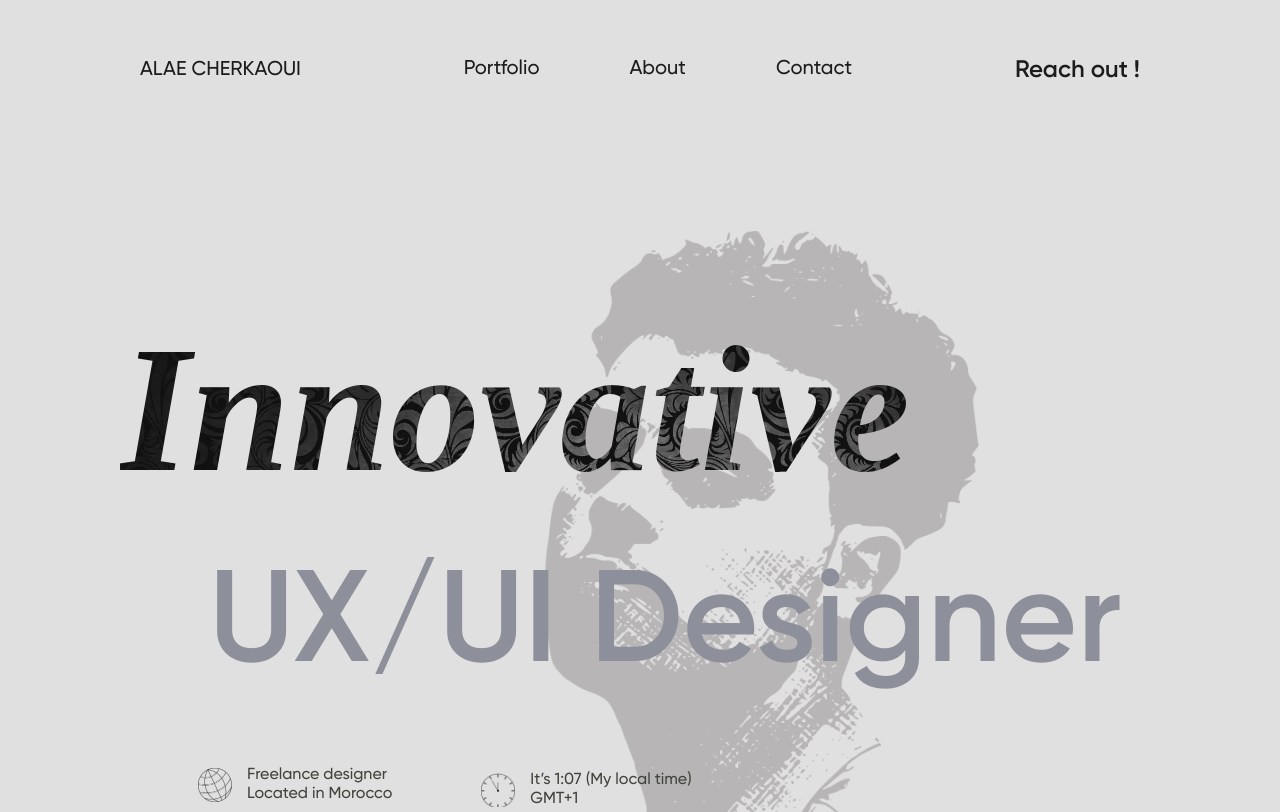
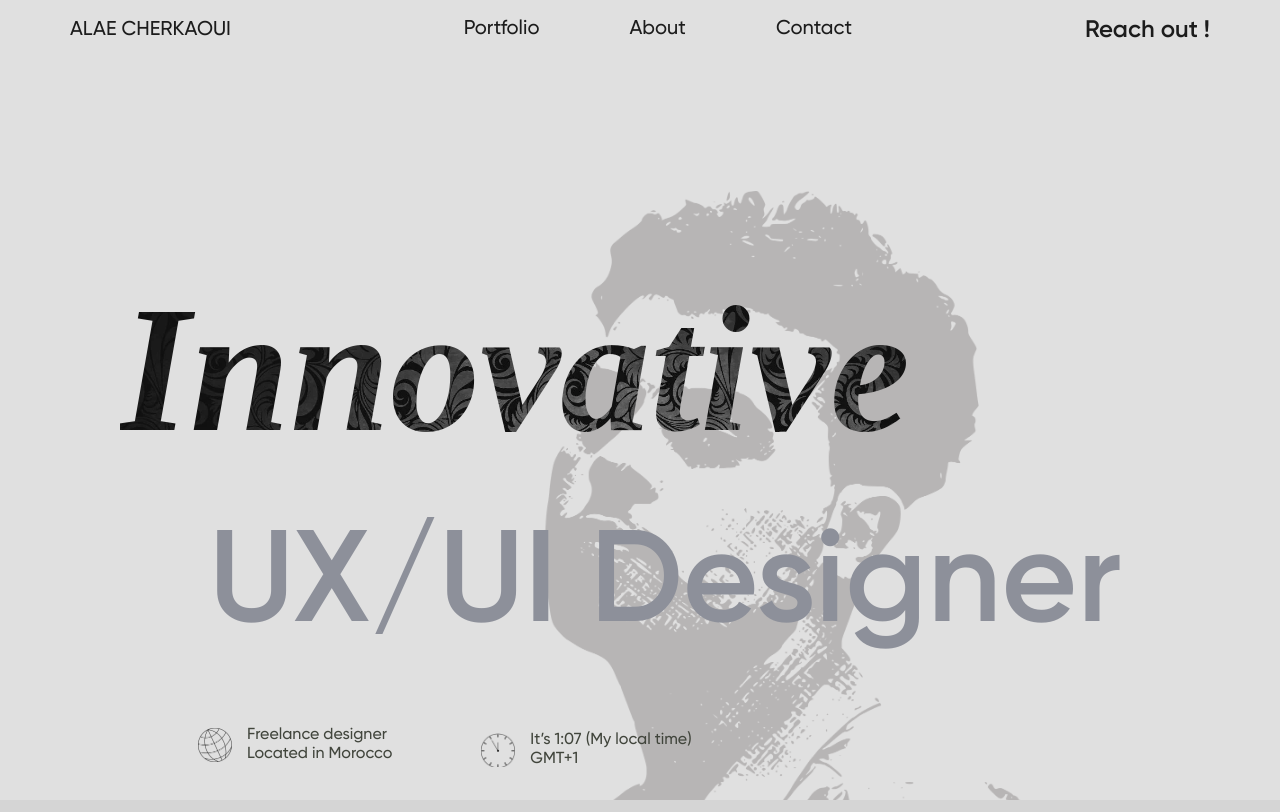
Before and after one commit to Saddam6260/ale_project, a plain HTML site: page index.html in a window 1280 px wide. Shown: the top 812 px of the page. Drawn offline with Linux system fonts and the light colour scheme; a web font is replaced by a local one.

Commit message:
complate full responsive intro section

```diff
--- a/index.html
+++ b/index.html
@@ -11,8 +11,9 @@
 </head>
 <body>
 
+    <!-- Complate 90% -->
     <!-- Main section -->
-    <section class="main-section">
+    <main>
         <header>
             <div class="container">
                 <div class="menu-wrap">
@@ -58,9 +59,10 @@
                 </div>
             </div>
         </div>
-    </section>
+    </main>
     <!-- Main section -->
 
+    <!-- Complate -->
     <!-- Introduction -->
     <section class="introduction-sec">
         <div class="intro-bg">
@@ -75,14 +77,16 @@
                         </button>
                     </div>
                 </div>
-                <!-- <div class="project-head">
-                    <h1>P<span>r</span>ojects</h1>
-                    <p>(03)</p>
-                </div> -->
             </div>
         </div>
     </section>
     <!-- Introduction -->
+
+    <!-- <div class="project-head">
+        <h1>P<span>r</span>ojects</h1>
+        <p>(03)</p>
+    </div> -->
+
 
     <!-- Projects section -->
     <section class="project-sec">
@@ -161,7 +165,7 @@
     </section>
     <!-- Projects section -->
 
-    <!-- 90% complate -->
+    <!-- Complate -->
     <!-- Contact section -->
     <section id="contact">
         <div class="container">
--- a/scss/partials/_introduction.scss
+++ b/scss/partials/_introduction.scss
@@ -9,16 +9,26 @@
 }
 
 .intro-wrap{
-    @include my(10px, 10px);
-    @include px(40px, 40px);
+    @include my(15px, 15px);
+    @include px(30px, 30px);
 
-    @include media(768px) {
+    @include media($sm) {
+        @include px(40px, 40px);
+        @include my(30px, 30px);
+    }
+    @include media($md) {
         @include px(50px, 50px);
         @include my(40px, 40px);
     }
-    @include media(1200px) {
+    @include media($lg) {
+        @include py(70px, 70px);
+        @include my(50px, 50px);
+    }
+    @include media($xl) {
         @include px(100px, 100px);
-        @include my(97px, 97px);
+    }
+    @include media(1400px) {
+        @include my(60px, 60px);
     }
     @include media(1920px) {
         @include my(18px, 18px);
@@ -29,12 +39,23 @@
     }
 
     p{
-        @include fonts(33px, 500, 40px);
+        @include fonts(23px, 500, 35px);
         color: $gray3C;
-
-        @include media(768px) {
-            font-size: 43px;
+        text-align: center;
+        @include media($xs) {
+            font-size: 25px;
+            line-height: 37px;
+        }
+        @include media($sm) {
+            font-size: 33px;
+            line-height: 45px;
+        }
+        @include media($md) {
+            font-size: 40px;
             line-height: 50px;
+        }
+        @include media($lg) {
+            text-align: start;
         }
         @include media(1200px) {
             font-size: 53px;
@@ -51,7 +72,7 @@
     @include media(768px) {
         margin-top: 50px;
     }
-    @include media(1200px) {
+    @include media($lg) {
         text-align: start;
     }
     .lbtn{
--- a/scss/partials/_main-sec.scss
+++ b/scss/partials/_main-sec.scss
@@ -1,27 +1,13 @@
-.main-section{
+main{
     background-color: $grayE0;
+    height: 100vh;
+
+    @include media($lxl) {
+        height: initial;
+    }
 }
 header{
     padding-top: 20px;
-
-    @include media($sm) {
-        padding-top: 30px;
-    }
-    @include media($md) {
-        padding-top: 40px;
-    }
-    @include media($lg) {
-        padding-top: 50px;
-    }
-    @include media($xl) {
-        padding-top: 60px;
-    }
-    @include media($xxl) {
-        padding-top: 70px;
-    }
-    @include media($mxl) {
-        padding-top: 80px;
-    }
 }
 .menu-wrap{
     display: flex;
@@ -31,20 +17,20 @@ header{
     @include my(20px, 20px);
 
     @include media($sm) {
-        @include my(30px, 30px);
+        @include my(0px, 0px);
     }
-    @include media($md) {
-        @include my(40px, 40px);
-    }
-    @include media($lg) {
-        @include my(55px, 55px);
-    }
-    @include media($xl) {
-        @include my(70px, 70px);
-    }
-    @include media(1920px) {
-        @include my(130px, 130px);
-    }
+    // @include media($md) {
+    //     @include my(40px, 40px);
+    // }
+    // @include media($lg) {
+    //     @include my(55px, 55px);
+    // }
+    // @include media($xl) {
+    //     @include my(70px, 70px);
+    // }
+    // @include media(1920px) {
+    //     @include my(130px, 130px);
+    // }
 
     p{
         @include fonts(15px, 500, 19px);
@@ -104,7 +90,7 @@ header{
 // Main section
 
 .main-sec-wrap{
-    padding-bottom: 100px;
+    // padding-bottom: 100px;
     padding-top: 70px;
 
     @include media($sm) {
@@ -126,7 +112,7 @@ header{
     }
     @include media(1920px) {
         padding-bottom: 450px;
-        padding-top: 268px;
+        padding-top: 238px;
     }
 
     h1{
@@ -159,7 +145,7 @@ header{
 .clip-heding{
 
     h1{
-        @include fonts(70px, 700, 133%);
+        @include fonts(60px, 700, 133%);
         font-style: italic;
         background-image: url("../img/text-bg.webp");
         background-size: cover;
@@ -167,17 +153,21 @@ header{
         -webkit-background-clip: text;
         color: transparent;
         margin-left: 0px;
-
+        @include media($xs) {
+            font-size: 70px;
+        }
         @include media(576px) {
             font-size: 90px;
         }
-
         @include media(768px) {
             font-size: 120px;
         }
         @include media(1200px) {
             font-size: 180px;
             margin-left: 50px;
+        }
+        @include media($xxl) {
+            font-size: 200px;
         }
         @include media(1920px) {
             font-size: 230px;
```
Also changed, not shown: css/style.css, 1 other file.
